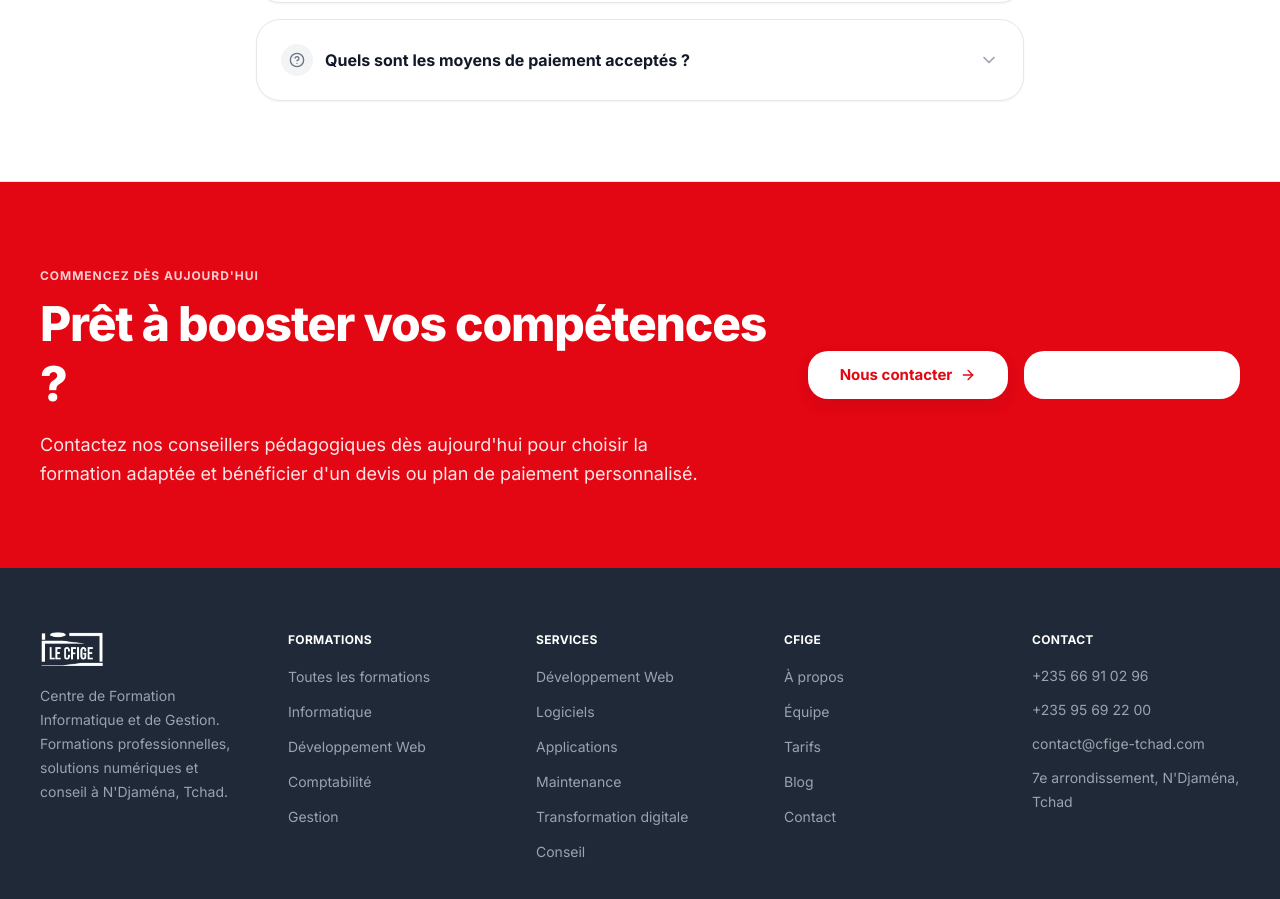
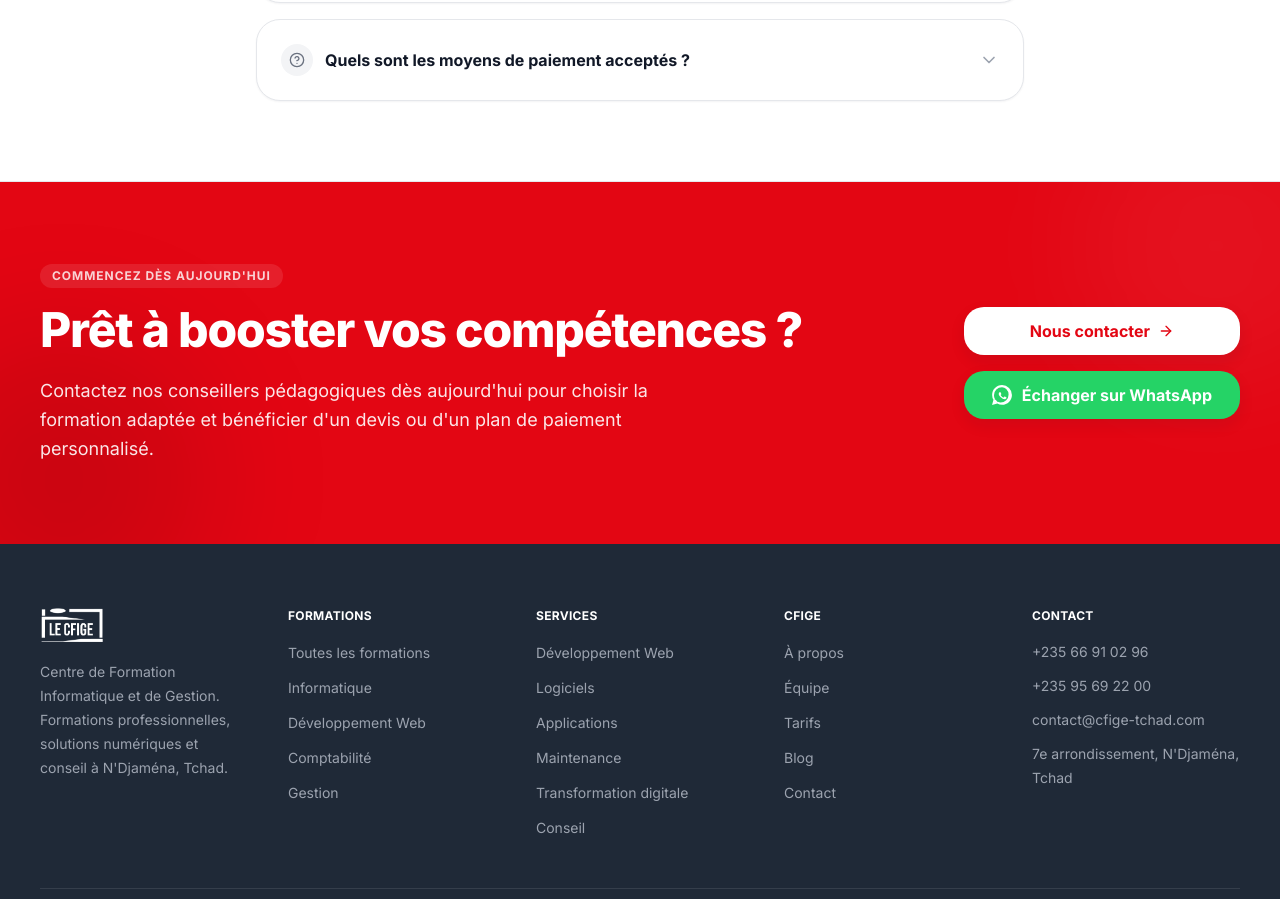
Before and after one commit to marcmahonte-art/cfige-tchad, a Next.js app: page /tarifs-modalites in a window 1280 px wide. Shown: the part 5837-6736 px from the top of the page. Built offline with nearby package versions, Linux system fonts and the light colour scheme.

Commit message:
Amelioration visuelle et contraste du bouton WhatsApp dans la section CTA Tarifs

```diff
--- a/src/components/pricing/CTAPricing.tsx
+++ b/src/components/pricing/CTAPricing.tsx
@@ -1,42 +1,64 @@
-import { ArrowRight, MessageCircle } from "lucide-react";
-import { Button } from "@/components/ui/button";
+import { ArrowRight } from "lucide-react";
 import { site } from "@/data/site";
 
 export function CTAPricing() {
+  const digits = site.whatsappNumber.replace(/[^0-9]/g, "");
+  const whatsappHref = `https://wa.me/${digits}?text=${encodeURIComponent(
+    "Bonjour CFIGE, je souhaite obtenir des informations sur les tarifs et modalités d'inscription."
+  )}`;
+
   return (
-    <section className="cfige-section bg-primary text-white" aria-labelledby="cta-pricing-title">
-      <div className="cfige-container">
-        <div className="grid lg:grid-cols-[1fr_auto] gap-8 items-center">
+    <section
+      className="cfige-section relative overflow-hidden bg-primary text-white"
+      aria-labelledby="cta-pricing-title"
+    >
+      {/* Background subtle decoration */}
+      <div className="pointer-events-none absolute -right-20 -top-20 h-72 w-72 rounded-full bg-white/5 blur-3xl" />
+      <div className="pointer-events-none absolute -left-20 -bottom-20 h-72 w-72 rounded-full bg-black/10 blur-3xl" />
+
+      <div className="cfige-container relative z-10">
+        <div className="grid lg:grid-cols-[1fr_auto] gap-8 lg:gap-12 items-center">
           <div>
-            <span className="text-xs font-bold uppercase tracking-[0.08em] text-white/80">
+            <span className="inline-block text-xs font-bold uppercase tracking-[0.08em] text-white/80 bg-white/10 px-3 py-1 rounded-full mb-3">
               COMMENCEZ DÈS AUJOURD&apos;HUI
             </span>
-            <h2 id="cta-pricing-title" className="mt-2 text-3xl sm:text-4xl lg:text-5xl font-extrabold tracking-tight text-white leading-tight">
+            <h2
+              id="cta-pricing-title"
+              className="text-3xl sm:text-4xl lg:text-5xl font-extrabold tracking-tight text-white leading-tight"
+            >
               Prêt à booster vos compétences ?
             </h2>
             <p className="mt-4 text-base sm:text-lg leading-relaxed text-white/90 max-w-2xl">
-              Contactez nos conseillers pédagogiques dès aujourd&apos;hui pour choisir la formation adaptée et bénéficier d&apos;un devis ou plan de paiement personnalisé.
+              Contactez nos conseillers pédagogiques dès aujourd&apos;hui pour choisir la formation adaptée et bénéficier d&apos;un devis ou d&apos;un plan de paiement personnalisé.
             </p>
           </div>
 
-          <div className="flex flex-col sm:flex-row gap-4 items-stretch">
-            <Button asChild size="lg" className="h-12 px-8 rounded-xl bg-white text-primary font-bold hover:bg-white/90 shadow-cfige-md">
-              <a href="#contact" className="flex items-center justify-center gap-2">
+          <div className="flex flex-col sm:flex-row lg:flex-col gap-3.5 sm:gap-4 items-stretch sm:items-center lg:items-stretch shrink-0">
+            {/* Bouton Nous contacter */}
+            <a
+              href="#contact"
+              className="inline-flex h-12 items-center justify-center gap-2 rounded-xl bg-white px-7 text-sm sm:text-base font-bold text-primary shadow-cfige-md transition-all duration-200 hover:bg-gray-100 hover:shadow-cfige-lg active:translate-y-px"
+            >
               <span>Nous contacter</span>
               <ArrowRight className="h-4 w-4" />
             </a>
-            </Button>
-            <Button asChild size="lg" variant="outline" className="h-12 px-8 rounded-xl border-2 border-white/80 text-white font-bold hover:bg-white/10">
+
+            {/* Bouton WhatsApp avec vert WhatsApp officiel et logo SVG haute fidélité */}
             <a
-                href={`https://wa.me/${site.whatsappNumber}?text=${encodeURIComponent("Bonjour CFIGE, je souhaite obtenir des informations sur les tarifs et modalités d'inscription.")}`}
+              href={whatsappHref}
               target="_blank"
               rel="noopener noreferrer"
-                className="flex items-center justify-center gap-2"
+              className="inline-flex h-12 items-center justify-center gap-2.5 rounded-xl bg-[#25D366] px-7 text-sm sm:text-base font-bold text-white shadow-cfige-md transition-all duration-200 hover:bg-[#20bd5a] hover:shadow-cfige-lg active:translate-y-px"
             >
-                <MessageCircle className="h-4 w-4" />
-                <span>WhatsApp direct</span>
+              <svg
+                viewBox="0 0 24 24"
+                className="h-5 w-5 fill-current shrink-0"
+                aria-hidden="true"
+              >
+                <path d="M.057 24l1.687-6.163a11.867 11.867 0 01-1.587-5.946C.156 5.329 5.485 0 12.026 0a11.817 11.817 0 018.413 3.488 11.824 11.824 0 013.48 8.414c-.001 6.54-5.33 11.868-11.871 11.868a11.9 11.9 0 01-5.703-1.446L.057 24zm6.597-3.742l.478-.296a9.916 9.916 0 003.056 1.116 9.62 9.62 0 009.72-9.64 9.583 9.583 0 00-2.816-6.784A9.607 9.607 0 0012.026 2.56 9.62 9.62 0 002.385 12.2a9.78 9.78 0 001.045 4.43l-.3.481 1.527.789zM16.793 14.6c-.223-.112-1.327-.655-1.533-.729-.206-.075-.356-.112-.505.113-.15.224-.578.729-.708.878-.131.15-.261.168-.487.056-.225-.112-.953-.351-1.815-1.119-.671-.596-1.124-1.333-1.255-1.558-.131-.225.013-.347.098-.46.101-.101.225-.262.337-.393.113-.131.15-.225.225-.375.075-.15.038-.281-.019-.394-.056-.112-.505-1.218-.692-1.669-.182-.438-.368-.381-.505-.388l-.43-.007a.837.837 0 00-.6.281c-.206.225-.787.77-.787 1.877 0 1.108.809 2.178.92 2.328.112.15 1.582 2.417 3.833 3.389.536.231 1.003.369 1.347.473.566.171 1.082.147 1.489.089.454-.064 1.327-.542 1.513-1.066.187-.524.187-.973.131-1.066-.056-.094-.206-.15-.43-.262z" />
+              </svg>
+              <span>Échanger sur WhatsApp</span>
             </a>
-            </Button>
           </div>
         </div>
       </div>
```
Lines whose indentation alone changed are shown as unchanged.
